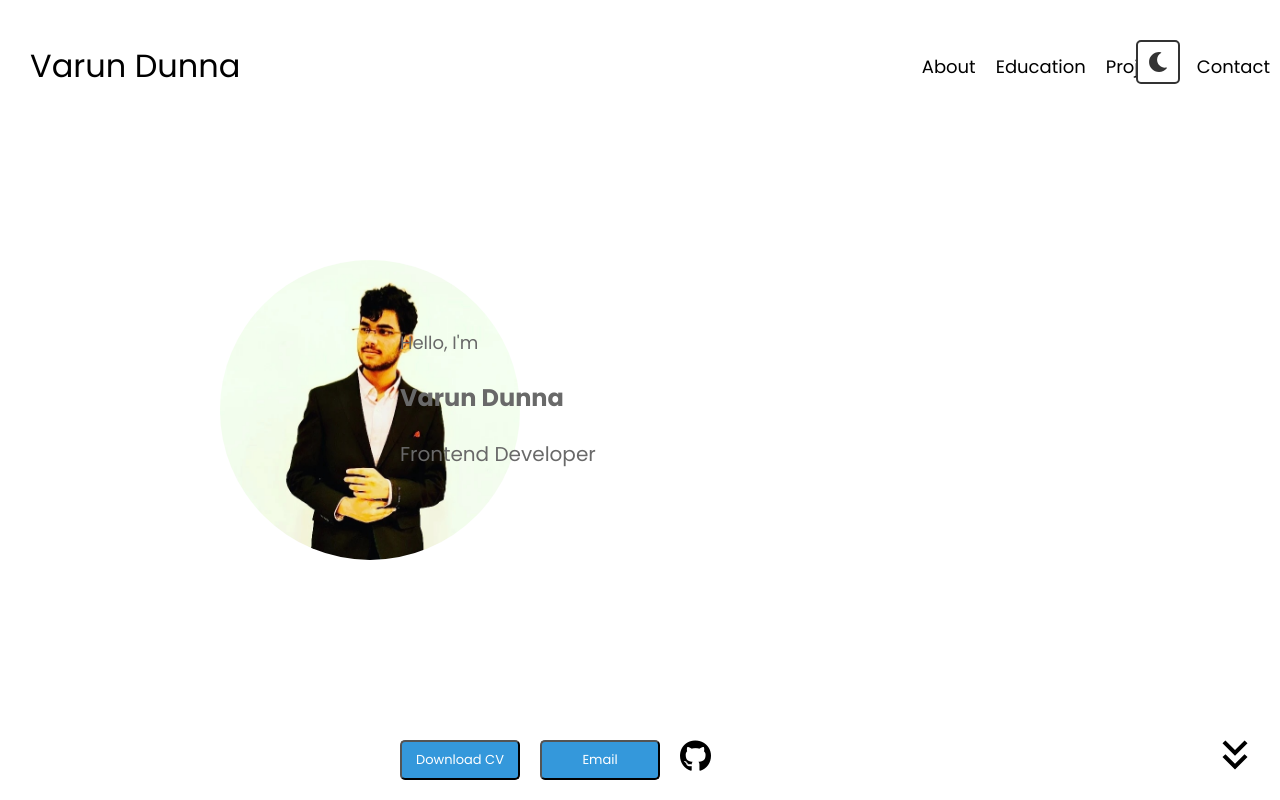
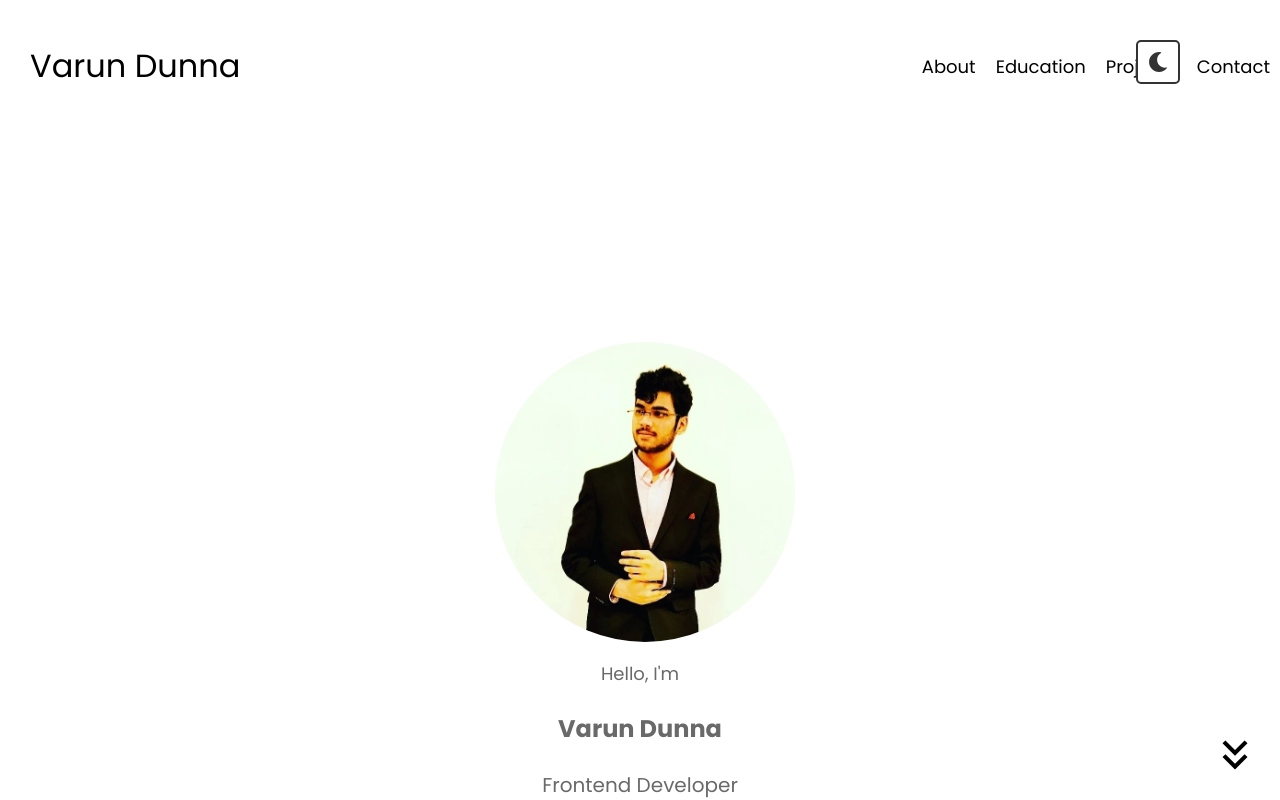
Before and after one commit to barbell-dev/Personal-Portfolio-Website, a React (Create React App) app: page / in a window 1280 px wide. Shown: the top 800 px of the page. Built offline with nearby package versions, Linux system fonts and the light colour scheme.

Commit message:
5/1/24 fix-1

```diff
--- a/src/components/Home.css
+++ b/src/components/Home.css
@@ -1,23 +1,22 @@
 /* Home.css */
+
+.home-section {
+  display: flex;
+  flex-direction: column;
+  align-items: center;
+}
 
 #image-1 {
   border-radius: 50%;
   width: 300px;
   height: 300px;
   object-fit: cover;
-  position: absolute;
-  left: 50px;
-  top: 50%;
-  transform: translateY(-50%);
+  right: 80px;
 }
 
 .home-text {
   font-family: "Poppins", sans-serif;
-  position: absolute;
-  text-align: left;
-  left: 400px;
-  top: 50%;
-  transform: translateY(-50%);
+  text-align: center;
 }
 
 .home-text-1,
@@ -38,9 +37,6 @@
 }
 
 .buttons {
-  position: absolute;
-  left: 400px;
-  bottom: 20px;
   display: flex;
   gap: 20px;
 }
@@ -85,8 +81,8 @@
   transform: translateY(10px);
 }
 
-/* Additional styles for the shifted content when navbar is clicked */
-.home-section.navbar-clicked {
-  margin-bottom: 100px; /* Adjust the desired margin */
-  transition: margin-bottom 0.3s;
+/* Additional styles for the pushed state (odd) */
+.home-section.pushed {
+  margin-top: 200px; /* Adjust the desired margin */
+  transition: margin-top 0.3s;
 }
--- a/src/components/Home.jsx
+++ b/src/components/Home.jsx
@@ -6,7 +6,7 @@ import { MdOutlineKeyboardDoubleArrowDown } from "react-icons/md";
 import { Link } from "react-scroll";
 
 export default function Home() {
-  const [navbarClicked, setNavbarClicked] = useState(false);
+  const [navClicked, setNavClicked] = useState(0);
 
   const downloadcv = () => {
     const cv_url =
@@ -27,24 +27,18 @@ export default function Home() {
 
   useEffect(() => {
     const handleNavbarClick = () => {
-      setNavbarClicked(true);
-    };
-
-    const handleScroll = () => {
-      setNavbarClicked(false);
+      setNavClicked((prevNavClicked) => prevNavClicked + 1);
     };
 
     document.addEventListener("navbarClicked", handleNavbarClick);
-    document.addEventListener("scroll", handleScroll);
 
     return () => {
       document.removeEventListener("navbarClicked", handleNavbarClick);
-      document.removeEventListener("scroll", handleScroll);
     };
   }, []);
 
   return (
-    <div className={`home-section ${navbarClicked ? "navbar-clicked" : ""}`}>
+    <div className={`home-section ${navClicked % 2 === 0 ? "pushed" : "top"}`}>
       <img
         src={process.env.PUBLIC_URL + "/photo-1.jpg"}
         alt="photograph-1"
```
